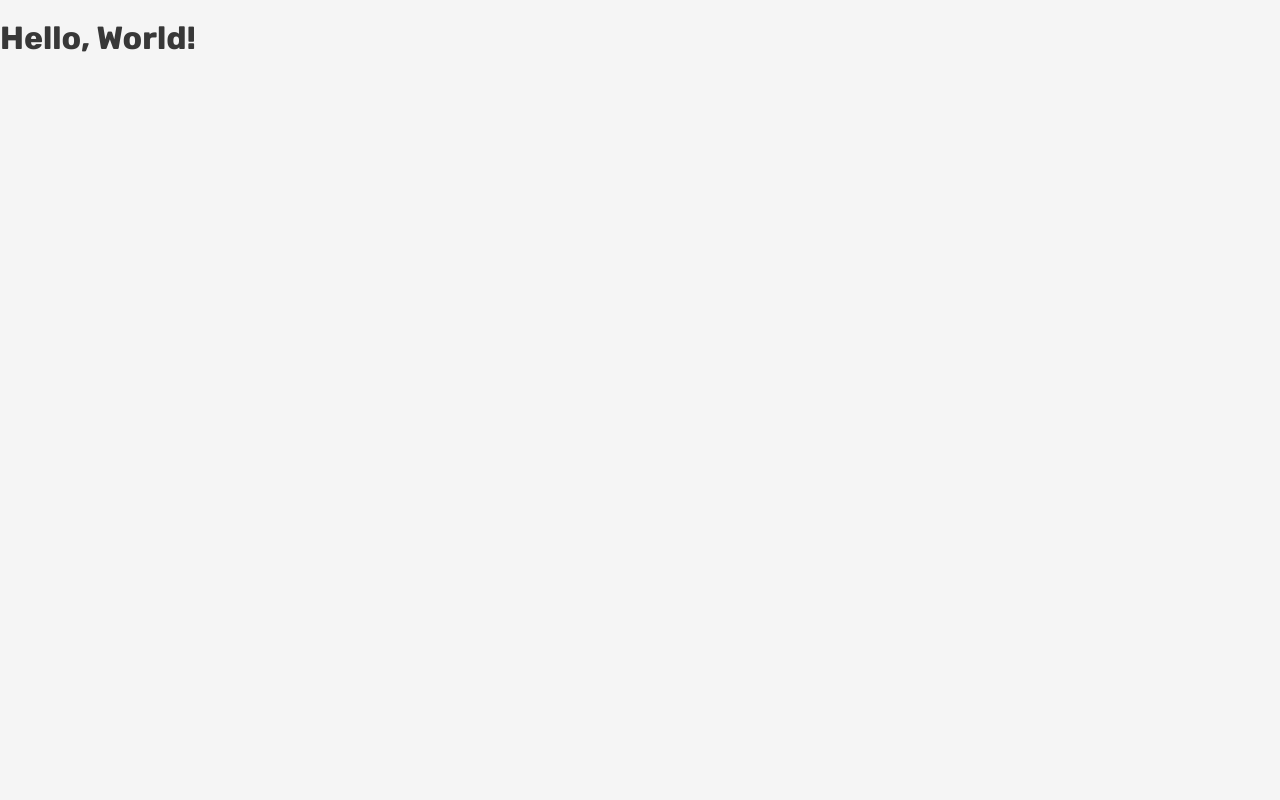
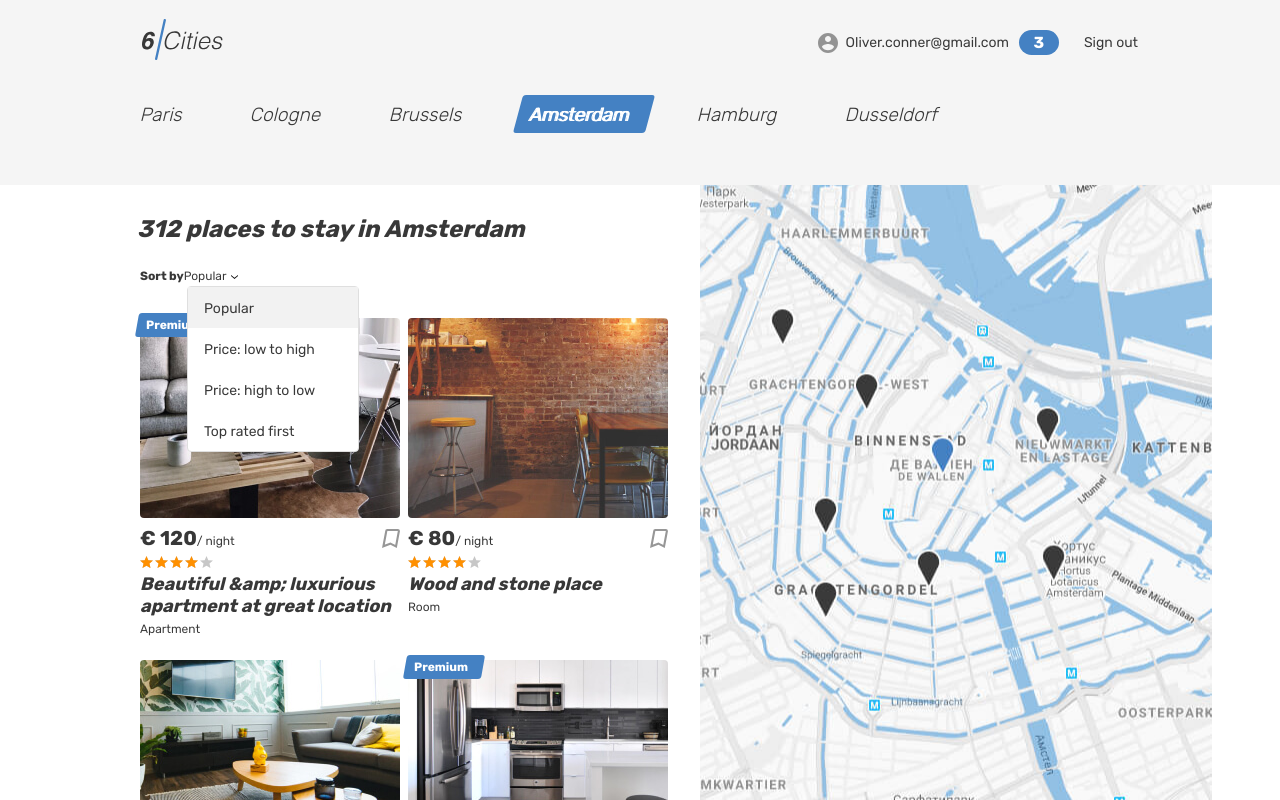
Before and after one commit to htmlacademy-univer-javascript-3/1204969-six-cities-5, a React (Vite) app: page / in a window 1280 px wide. Built offline with nearby package versions, Linux system fonts and the light colour scheme.

Commit message:
feat: added main page

```diff
--- /dev/null
+++ b/src/app/App/index.tsx
@@ -0,0 +1,10 @@
+import { PlaceCardEntity } from '../../entities/PlaceCard';
+import { MainPage } from '../../pages/Main';
+
+type Props = {
+  places: PlaceCardEntity[];
+};
+
+export const App: React.FC<Props> = ({ places }) => (
+  <MainPage places={places} />
+);
--- a/src/index.tsx
+++ b/src/index.tsx
@@ -1,12 +1,54 @@
 import React from 'react';
 import ReactDOM from 'react-dom/client';
+import { App } from './app/App';
+import { PlaceCardEntity } from './entities/PlaceCard';
 
 const root = ReactDOM.createRoot(
   document.getElementById('root') as HTMLElement
 );
 
+const places: PlaceCardEntity[] = [
+  {
+    isPremium: true,
+    imgSrc: 'img/apartment-01.jpg',
+    price: 120,
+    rating: 4,
+    name: 'Beautiful &amp; luxurious apartment at great location',
+    type: 'Apartment',
+  },
+  {
+    imgSrc: 'img/room.jpg',
+    price: 80,
+    rating: 4,
+    name: 'Wood and stone place',
+    type: 'Room',
+  },
+  {
+    imgSrc: 'img/apartment-02.jpg',
+    price: 132,
+    rating: 4,
+    name: 'Canal View Prinsengracht',
+    type: 'Apartment',
+  },
+  {
+    isPremium: true,
+    imgSrc: 'img/apartment-03.jpg',
+    price: 180,
+    rating: 4,
+    name: 'Nice, cozy, warm big bed apartment',
+    type: 'Apartment',
+  },
+  {
+    imgSrc: 'img/room.jpg',
+    price: 80,
+    rating: 4,
+    name: 'Wood and stone plact',
+    type: 'Room',
+  },
+];
+
 root.render(
   <React.StrictMode>
-    <h1>Hello, World!</h1>
+    <App places={places} />
   </React.StrictMode>
 );
--- /dev/null
+++ b/src/pages/Main/index.tsx
@@ -0,0 +1,131 @@
+import classNames from 'classnames';
+import { PlaceCard, PlaceCardEntity } from '../../entities/PlaceCard';
+
+type Props = {
+  places: PlaceCardEntity[];
+};
+
+export const MainPage: React.FC<Props> = ({ places }) => (
+  <div className={classNames('page', 'page--gray', 'page--main')}>
+    <header className="header">
+      <div className="container">
+        <div className="header__wrapper">
+          <div className="header__left">
+            <a className="header__logo-link header__logo-link--active">
+              <img
+                className="header__logo"
+                src="img/logo.svg"
+                alt="6 cities logo"
+                width="81"
+                height="41"
+              />
+            </a>
+          </div>
+          <nav className="header__nav">
+            <ul className="header__nav-list">
+              <li className="header__nav-item user">
+                <a
+                  className="header__nav-link header__nav-link--profile"
+                  href="#"
+                >
+                  <div className="header__avatar-wrapper user__avatar-wrapper"></div>
+                  <span className="header__user-name user__name">
+                    Oliver.conner@gmail.com
+                  </span>
+                  <span className="header__favorite-count">3</span>
+                </a>
+              </li>
+              <li className="header__nav-item">
+                <a className="header__nav-link" href="#">
+                  <span className="header__signout">Sign out</span>
+                </a>
+              </li>
+            </ul>
+          </nav>
+        </div>
+      </div>
+    </header>
+
+    <main className="page__main page__main--index">
+      <h1 className="visually-hidden">Cities</h1>
+      <div className="tabs">
+        <section className="locations container">
+          <ul className="locations__list tabs__list">
+            <li className="locations__item">
+              <a className="locations__item-link tabs__item" href="#">
+                <span>Paris</span>
+              </a>
+            </li>
+            <li className="locations__item">
+              <a className="locations__item-link tabs__item" href="#">
+                <span>Cologne</span>
+              </a>
+            </li>
+            <li className="locations__item">
+              <a className="locations__item-link tabs__item" href="#">
+                <span>Brussels</span>
+              </a>
+            </li>
+            <li className="locations__item">
+              <a className="locations__item-link tabs__item tabs__item--active">
+                <span>Amsterdam</span>
+              </a>
+            </li>
+            <li className="locations__item">
+              <a className="locations__item-link tabs__item" href="#">
+                <span>Hamburg</span>
+              </a>
+            </li>
+            <li className="locations__item">
+              <a className="locations__item-link tabs__item" href="#">
+                <span>Dusseldorf</span>
+              </a>
+            </li>
+          </ul>
+        </section>
+      </div>
+      <div className="cities">
+        <div className="cities__places-container container">
+          <section className="cities__places places">
+            <h2 className="visually-hidden">Places</h2>
+            <b className="places__found">312 places to stay in Amsterdam</b>
+            <form className="places__sorting" action="#" method="get">
+              <span className="places__sorting-caption">Sort by</span>
+              <span className="places__sorting-type" tabIndex={0}>
+                Popular
+                <svg className="places__sorting-arrow" width="7" height="4">
+                  <use xlinkHref="#icon-arrow-select"></use>
+                </svg>
+              </span>
+              <ul className="places__options places__options--custom places__options--opened">
+                <li
+                  className="places__option places__option--active"
+                  tabIndex={0}
+                >
+                  Popular
+                </li>
+                <li className="places__option" tabIndex={0}>
+                  Price: low to high
+                </li>
+                <li className="places__option" tabIndex={0}>
+                  Price: high to low
+                </li>
+                <li className="places__option" tabIndex={0}>
+                  Top rated first
+                </li>
+              </ul>
+            </form>
+            <div className="cities__places-list places__list tabs__content">
+              {places.map((place) => (
+                <PlaceCard {...place} key={place.name} />
+              ))}
+            </div>
+          </section>
+          <div className="cities__right-section">
+            <section className="cities__map map"></section>
+          </div>
+        </div>
+      </div>
+    </main>
+  </div>
+);
```
Also changed, not shown: .eslintrc.cjs.
